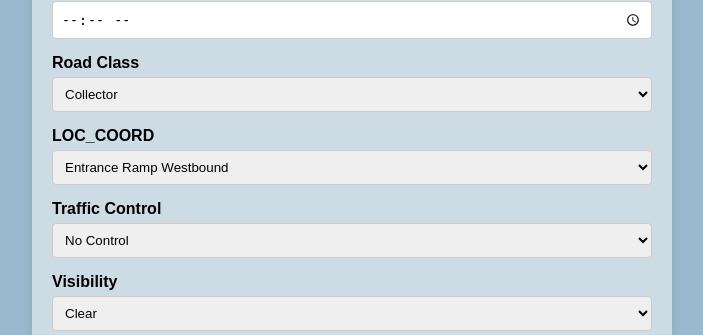
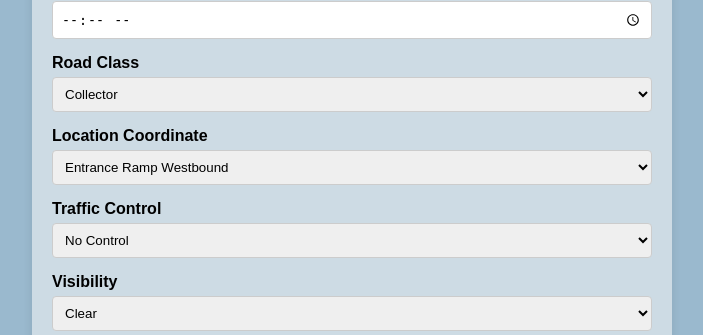
Before and after one commit to bexxin/Traffic-Accident-Predictions, a Flask app: page / in a window 1280 px wide. Shown: the part 120-455 px from the top of the page, without its empty margins (288-991 px from the left). Run offline with Flask 3, Linux system fonts and the light colour scheme; parts of the project's set-up code (start-up, migrations or seed data) failed here and were passed over.

Commit message:
fixed label

```diff
--- a/templates/index.html
+++ b/templates/index.html
@@ -36,7 +36,7 @@
         </select>
         <br>
 
-        <Label for="locCoord">LOC_COORD</Label>
+        <Label for="locCoord">Location Coordinate</Label>
         <select id="locCoord" name="locCoord">
             <option value="Entrance Ramp Westbound">Entrance Ramp Westbound</option>
             <option value="Exit Ramp Southbound">Exit Ramp Southbound</option>
```
